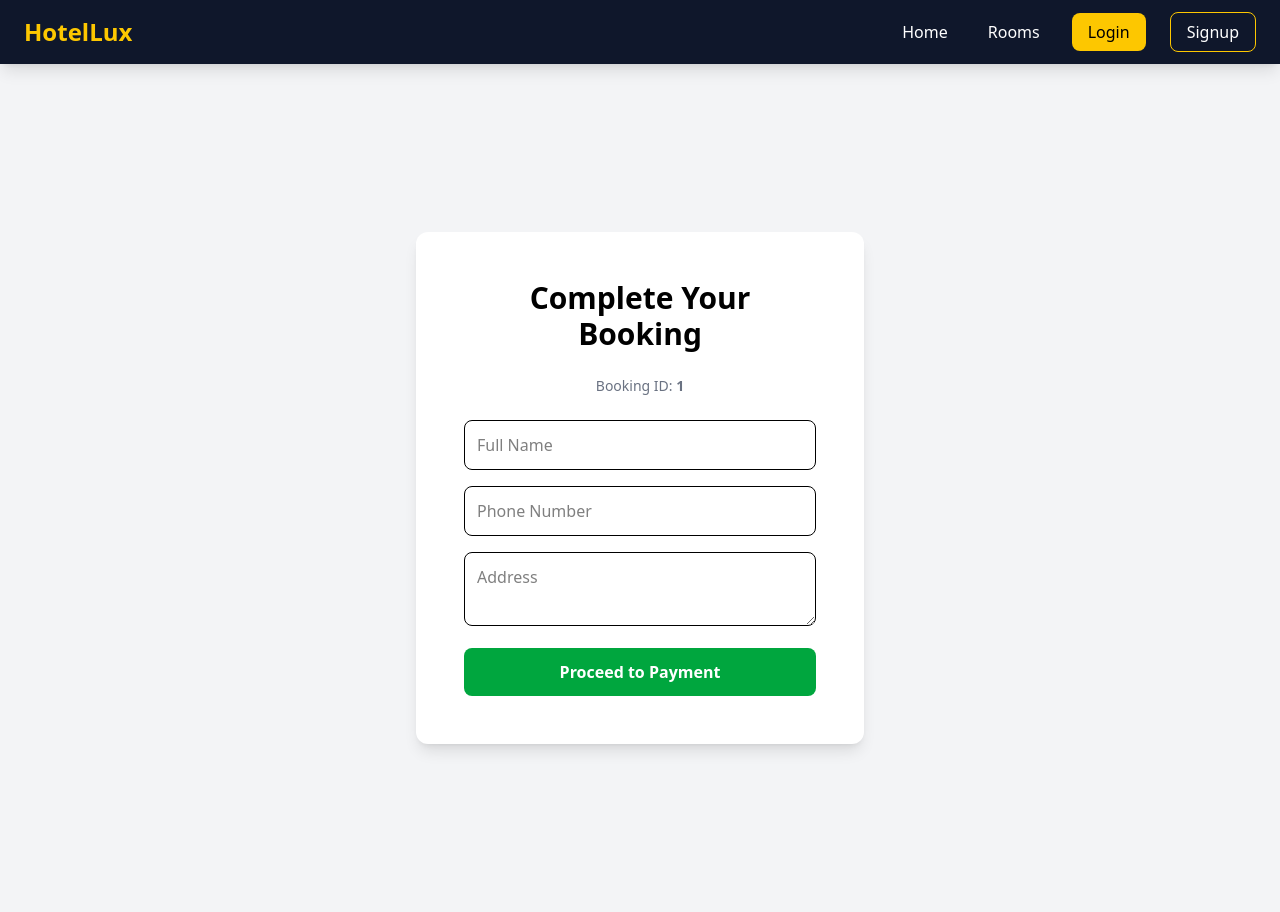
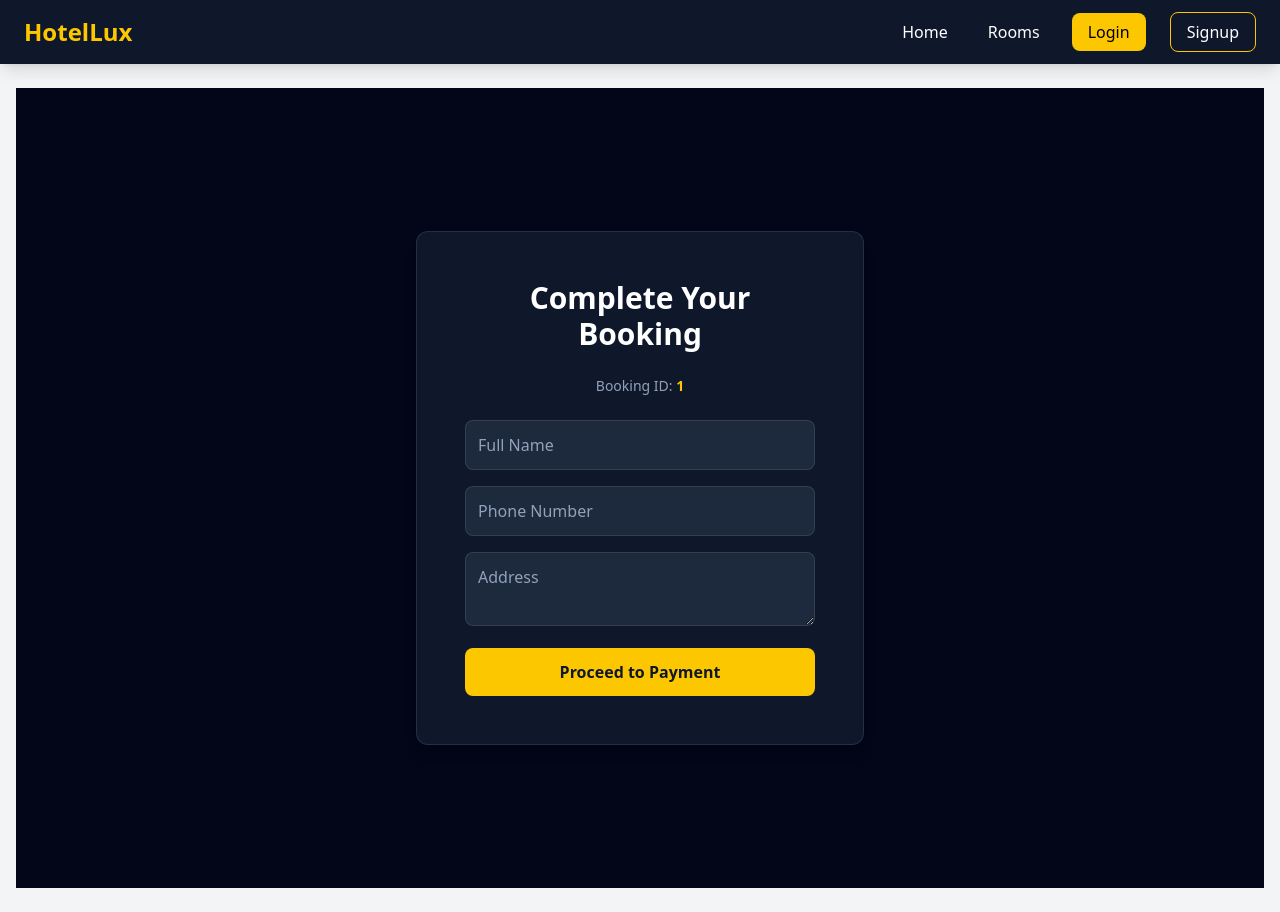
Before and after one commit to shehabuddin380/hotel-frontend, a React (Vite) app: page /buy/1 in a window 1280 px wide. Built offline with nearby package versions, Linux system fonts and the light colour scheme; no server answers.

Commit message:
upadet and fix Buy

```diff
--- a/src/pages/Buy.jsx
+++ b/src/pages/Buy.jsx
@@ -1,12 +1,18 @@
+import { useState } from "react";
 import { useParams } from "react-router-dom";
 import api from "../api/axios";
 
 const Buy = () => {
   const { id } = useParams();
+  const [error, setError] = useState("");
+  const [loading, setLoading] = useState(false);
 
   const handleSubmit = async (e) => {
     e.preventDefault();
+    setError("");
+    setLoading(true);
 
+    try {
       const res = await api.post("payments/payment/", {
         room_id: id,
         name: e.target.name.value,
@@ -15,49 +21,61 @@ const Buy = () => {
       });
 
       window.location.href = res.data.payment_url;
+    } catch (err) {
+      setError(
+        err.response?.data?.detail ||
+          "Something went wrong while starting payment. Please try again."
+      );
+      setLoading(false);
+    }
   };
 
   return (
-    <div className="min-h-screen flex items-center justify-center bg-gray-100 px-4">
+    <div className="min-h-screen flex items-center justify-center bg-slate-950 px-4">
       <form
         onSubmit={handleSubmit}
-        className="bg-white p-8 md:p-12 rounded-xl shadow-lg w-full max-w-md"
+        className="bg-slate-900 border border-white/10 p-8 md:p-12 rounded-xl shadow-lg w-full max-w-md text-white"
       >
         <h2 className="text-2xl md:text-3xl font-bold mb-6 text-center">
           Complete Your Booking
         </h2>
 
-        <p className="text-sm text-gray-500 mb-6 text-center">
-          Booking ID: <span className="font-semibold">{id}</span>
+        <p className="text-sm text-slate-400 mb-6 text-center">
+          Booking ID: <span className="font-semibold text-yellow-400">{id}</span>
         </p>
+
+        {error && (
+          <p className="text-red-400 text-sm text-center mb-4">{error}</p>
+        )}
 
         <div className="space-y-4">
           <input
             name="name"
             placeholder="Full Name"
-            className="w-full border p-3 rounded-lg focus:outline-none focus:ring-2 focus:ring-blue-500"
+            className="w-full p-3 rounded-lg bg-slate-800 border border-white/10 placeholder-slate-400 focus:outline-none focus:ring-2 focus:ring-yellow-400"
             required
           />
 
           <input
             name="phone"
             placeholder="Phone Number"
-            className="w-full border p-3 rounded-lg focus:outline-none focus:ring-2 focus:ring-blue-500"
+            className="w-full p-3 rounded-lg bg-slate-800 border border-white/10 placeholder-slate-400 focus:outline-none focus:ring-2 focus:ring-yellow-400"
             required
           />
 
           <textarea
             name="address"
             placeholder="Address"
-            className="w-full border p-3 rounded-lg focus:outline-none focus:ring-2 focus:ring-blue-500"
+            className="w-full p-3 rounded-lg bg-slate-800 border border-white/10 placeholder-slate-400 focus:outline-none focus:ring-2 focus:ring-yellow-400"
             required
           />
 
           <button
             type="submit"
-            className="w-full bg-green-600 hover:bg-green-700 text-white py-3 rounded-lg transition font-semibold"
+            disabled={loading}
+            className="w-full bg-yellow-400 hover:bg-yellow-300 text-slate-900 py-3 rounded-lg transition font-semibold disabled:bg-slate-600 disabled:text-slate-300"
           >
-            Proceed to Payment
+            {loading ? "Processing..." : "Proceed to Payment"}
           </button>
         </div>
       </form>
```
Lines whose indentation alone changed are shown as unchanged.
